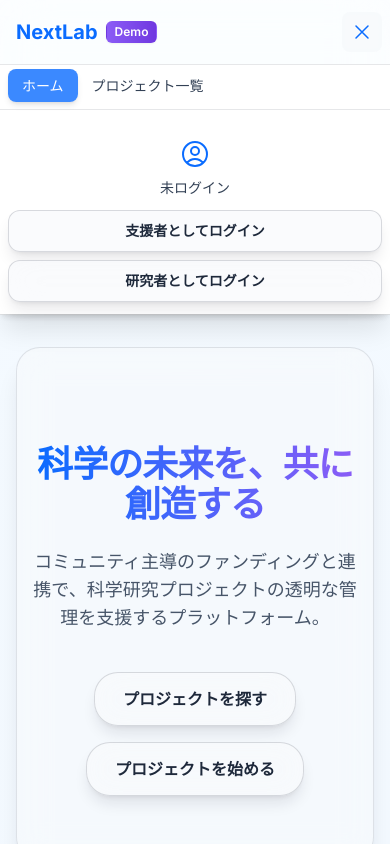
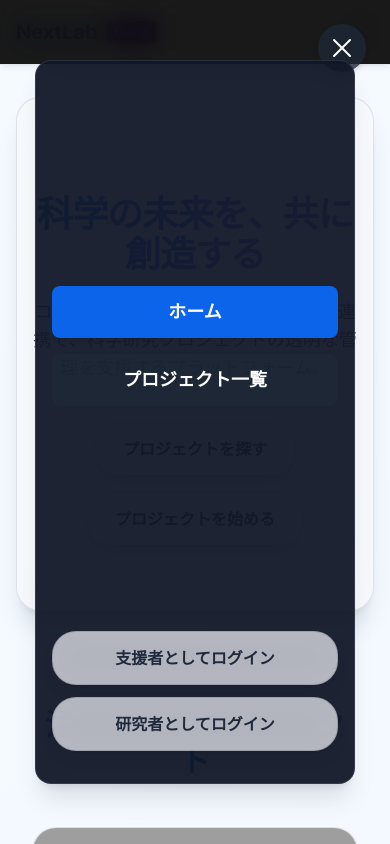
Before and after one commit to Fundora-dev/demo.fundora.dev, a React (Vite) app: page / in a window 390 px wide. Both pictures are taken after a click on the button "メインメニューを開く". Shown: the top 844 px of the page. Built offline with nearby package versions, Linux system fonts and the light colour scheme; grey boxes are pictures that could not be loaded.

Commit message:
モバイルのハンバーガーメニューのUI改善（グラスモーフィズム・視認性向上など）

```diff
--- a/components/Navbar.tsx
+++ b/components/Navbar.tsx
@@ -178,63 +178,84 @@ export const Navbar: React.FC = () => {
           </div>
         </div>
 
-      {/* Mobile menu */}
+      {/* Mobile menu overlay and menu */}
       {isMobileMenuOpen && (
-        <div className={mobileDropDownStyle.replace(/\s\s+/g, ' ').trim()} id="mobile-menu">
-            <div className="px-2 pt-2 pb-3 space-y-1 sm:px-3">
-              {commonLinks}
-              {roleSpecificLinks}
-            </div>
-            <div className="pt-4 pb-3 border-t border-slate-900/10">
-              {currentUser ? (
-                <div className="flex items-center px-5">
-                  <div className="flex-shrink-0">
-                    <img className="h-10 w-10 rounded-full border-2 border-slate-300/70" src={currentUser.avatarUrl} alt={currentUser.name} />
-                  </div>
-                  <div className="ml-3">
-                    <div className="text-base font-medium leading-none text-slate-800">{currentUser.name}</div>
-                    <div className="text-sm font-medium leading-none text-[#0A6CFF]">{currentUser.role}</div>
-                  </div>
-                </div>
-              ) : (
-                <div className="mt-3 px-2 space-y-1">
-                  <UserCircleIcon className="w-8 h-8 text-[#0A6CFF] mx-auto mb-2"/>
-                  <p className="text-center text-slate-700 text-sm">未ログイン</p>
-                </div>
-              )}
-              <div className="mt-3 px-2 space-y-2">
+        <>
+          {/* グラスモーフィズムの全画面オーバーレイ（黒/グレー半透明＋blur） */}
+          <div
+            className="fixed inset-0 z-40 bg-black/90 backdrop-blur-md transition-all duration-200"
+            onClick={() => setIsMobileMenuOpen(false)}
+          />
+          {/* メニュー本体 */}
+          <div className="fixed inset-0 z-50 flex justify-center items-center h-screen">
+            <button
+              className="absolute top-6 right-6 text-3xl text-white bg-gray-800/80 rounded-full p-2 shadow-md"
+              onClick={() => setIsMobileMenuOpen(false)}
+              aria-label="メニューを閉じる"
+            >
+              <XMarkIcon className="w-8 h-8" />
+            </button>
+            <nav className="w-full max-w-xs mx-auto flex flex-col items-center justify-center bg-gray-900/95 rounded-2xl shadow-xl py-8 px-4 backdrop-blur-lg border border-white/10">
+              <div className="flex flex-col items-center w-full h-[60vh] justify-center overflow-y-auto space-y-4">
+                {NAV_LINKS.map(link => (
+                  <NavLink
+                    key={link.name}
+                    to={link.path}
+                    className={({ isActive }) =>
+                      `w-full text-center text-lg font-semibold px-4 py-3 rounded-lg transition-colors duration-150 ${isActive ? 'bg-[#0A6CFF]/90 text-white shadow' : 'text-white bg-gray-800/60 hover:bg-[#0A6CFF]/30'}`
+                    }
+                    onClick={() => setIsMobileMenuOpen(false)}
+                  >
+                    {link.name}
+                  </NavLink>
+                ))}
+                {currentUser?.role && USER_ROLE_SPECIFIC_NAV[currentUser.role]?.map(link => (
+                  <NavLink
+                    key={link.name}
+                    to={link.path}
+                    className={({ isActive }) =>
+                      `w-full text-center text-lg font-semibold px-4 py-3 rounded-lg transition-colors duration-150 ${isActive ? 'bg-[#8B5CF6]/90 text-white shadow' : 'text-white bg-gray-700/60 hover:bg-[#8B5CF6]/30'}`
+                    }
+                    onClick={() => setIsMobileMenuOpen(false)}
+                  >
+                    {link.name}
+                  </NavLink>
+                ))}
+              </div>
+              <div className="pt-8 w-full flex flex-col items-center space-y-3">
                 {currentUser ? (
                   <Button
-                    onClick={() => { logout(); setIsMobileMenuOpen(false); }}
+                    onClick={() => { setIsMobileMenuOpen(false); logout(); }}
                     variant="outline"
-                    size="md"
-                    className="w-full text-left justify-start"
+                    size="lg"
+                    className="w-full"
                   >
                     ログアウト
                   </Button>
                 ) : (
                   <>
                     <Button
-                      onClick={() => { loginAsInvestor(); setIsMobileMenuOpen(false); }}
+                      onClick={() => { setIsMobileMenuOpen(false); loginAsInvestor(); }}
                       variant="primary"
-                      size="md"
-                      className="w-full text-left justify-start"
+                      size="lg"
+                      className="w-full"
                     >
                       支援者としてログイン
                     </Button>
                     <Button
-                      onClick={() => { loginAsOwner(); setIsMobileMenuOpen(false); }}
+                      onClick={() => { setIsMobileMenuOpen(false); loginAsOwner(); }}
                       variant="secondary"
-                      size="md"
-                      className="w-full text-left justify-start"
+                      size="lg"
+                      className="w-full"
                     >
                       研究者としてログイン
                     </Button>
                   </>
                 )}
               </div>
-            </div>
-        </div>
+            </nav>
+          </div>
+        </>
       )}
     </nav>
   );
```
Also changed, not shown: 1 other file (tests, documents, lock files or other folders).
